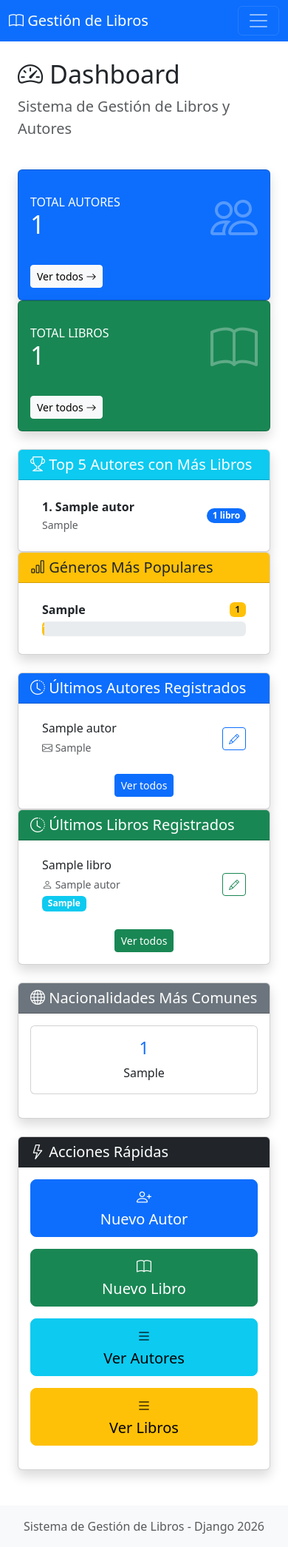
After one commit to Yesit21/Almacenaminento-de-libros-, a Django app: page / in a window 390 px wide. The commit adds this page. Shown: the whole page at 74% size. Run offline with Django 5.2, Linux system fonts and the light colour scheme; tables that the repository leaves empty hold one stand-in row (values such as "Sample post").

Commit message:
Agregar página de inicio con dashboard y estadísticas
- Vista HomeView con estadísticas generales
- Dashboard con total de autores y libros
- Top 5 autores con más libros
- Géneros más populares con gráficos
- Últimos 5 autores y libros registrados
- Nacionalidades más comunes
- Acciones rápidas
- Diseño responsive con Bootstrap
- Iconos y tarjetas visuales

```diff
--- a/gestion/templates/gestion/base.html
+++ b/gestion/templates/gestion/base.html
@@ -10,7 +10,7 @@
 <body>
     <nav class="navbar navbar-expand-lg navbar-dark bg-primary">
         <div class="container">
-            <a class="navbar-brand" href="/">
+            <a class="navbar-brand" href="{% url 'home' %}">
                 <i class="bi bi-book"></i> Gestión de Libros
             </a>
             <button class="navbar-toggler" type="button" data-bs-toggle="collapse" data-bs-target="#navbarNav">
@@ -18,6 +18,11 @@
             </button>
             <div class="collapse navbar-collapse" id="navbarNav">
                 <ul class="navbar-nav">
+                    <li class="nav-item">
+                        <a class="nav-link" href="{% url 'home' %}">
+                            <i class="bi bi-house"></i> Inicio
+                        </a>
+                    </li>
                     <li class="nav-item">
                         <a class="nav-link" href="{% url 'autor_list' %}">
                             <i class="bi bi-people"></i> Autores
--- /dev/null
+++ b/gestion/templates/gestion/home.html
@@ -0,0 +1,287 @@
+{% extends 'gestion/base.html' %}
+
+{% block title %}Dashboard - Gestión de Libros{% endblock %}
+
+{% block content %}
+<div class="container-fluid">
+    <!-- Encabezado -->
+    <div class="row mb-4">
+        <div class="col-12">
+            <h1 class="display-4">
+                <i class="bi bi-speedometer2"></i> Dashboard
+            </h1>
+            <p class="lead text-muted">Sistema de Gestión de Libros y Autores</p>
+        </div>
+    </div>
+
+    <!-- Tarjetas de Estadísticas -->
+    <div class="row mb-4">
+        <div class="col-md-6">
+            <div class="card text-white bg-primary shadow">
+                <div class="card-body">
+                    <div class="d-flex justify-content-between align-items-center">
+                        <div>
+                            <h6 class="card-title text-uppercase mb-0">Total Autores</h6>
+                            <h2 class="display-4 mb-0">{{ total_autores }}</h2>
+                        </div>
+                        <div>
+                            <i class="bi bi-people" style="font-size: 4rem; opacity: 0.3;"></i>
+                        </div>
+                    </div>
+                    <a href="{% url 'autor_list' %}" class="btn btn-light btn-sm mt-3">
+                        Ver todos <i class="bi bi-arrow-right"></i>
+                    </a>
+                </div>
+            </div>
+        </div>
+
+        <div class="col-md-6">
+            <div class="card text-white bg-success shadow">
+                <div class="card-body">
+                    <div class="d-flex justify-content-between align-items-center">
+                        <div>
+                            <h6 class="card-title text-uppercase mb-0">Total Libros</h6>
+                            <h2 class="display-4 mb-0">{{ total_libros }}</h2>
+                        </div>
+                        <div>
+                            <i class="bi bi-book" style="font-size: 4rem; opacity: 0.3;"></i>
+                        </div>
+                    </div>
+                    <a href="{% url 'libro_list' %}" class="btn btn-light btn-sm mt-3">
+                        Ver todos <i class="bi bi-arrow-right"></i>
+                    </a>
+                </div>
+            </div>
+        </div>
+    </div>
+
+    <!-- Gráficos y Estadísticas -->
+    <div class="row mb-4">
+        <!-- Top Autores -->
+        <div class="col-md-6">
+            <div class="card shadow">
+                <div class="card-header bg-info text-white">
+                    <h5 class="mb-0">
+                        <i class="bi bi-trophy"></i> Top 5 Autores con Más Libros
+                    </h5>
+                </div>
+                <div class="card-body">
+                    {% if autores_top %}
+                    <div class="list-group list-group-flush">
+                        {% for autor in autores_top %}
+                        <div class="list-group-item d-flex justify-content-between align-items-center">
+                            <div>
+                                <strong>{{ forloop.counter }}. {{ autor.nombre }}</strong>
+                                <br>
+                                <small class="text-muted">{{ autor.nacionalidad }}</small>
+                            </div>
+                            <span class="badge bg-primary rounded-pill">
+                                {{ autor.num_libros }} libro{{ autor.num_libros|pluralize }}
+                            </span>
+                        </div>
+                        {% endfor %}
+                    </div>
+                    {% else %}
+                    <p class="text-muted text-center">No hay datos disponibles</p>
+                    {% endif %}
+                </div>
+            </div>
+        </div>
+
+        <!-- Géneros Populares -->
+        <div class="col-md-6">
+            <div class="card shadow">
+                <div class="card-header bg-warning text-dark">
+                    <h5 class="mb-0">
+                        <i class="bi bi-bar-chart"></i> Géneros Más Populares
+                    </h5>
+                </div>
+                <div class="card-body">
+                    {% if generos_populares %}
+                    <div class="list-group list-group-flush">
+                        {% for genero in generos_populares %}
+                        <div class="list-group-item">
+                            <div class="d-flex justify-content-between align-items-center mb-1">
+                                <strong>{{ genero.genero }}</strong>
+                                <span class="badge bg-warning text-dark">{{ genero.total }}</span>
+                            </div>
+                            <div class="progress" style="height: 20px;">
+                                <div class="progress-bar bg-warning" role="progressbar"
+                                     style="width: {{ genero.total|add:'0'|floatformat:0 }}%"
+                                     aria-valuenow="{{ genero.total }}" aria-valuemin="0" aria-valuemax="100">
+                                    {{ genero.total }} libro{{ genero.total|pluralize }}
+                                </div>
+                            </div>
+                        </div>
+                        {% endfor %}
+                    </div>
+                    {% else %}
+                    <p class="text-muted text-center">No hay datos disponibles</p>
+                    {% endif %}
+                </div>
+            </div>
+        </div>
+    </div>
+
+    <!-- Últimos Registros -->
+    <div class="row mb-4">
+        <!-- Últimos Autores -->
+        <div class="col-md-6">
+            <div class="card shadow">
+                <div class="card-header bg-primary text-white">
+                    <h5 class="mb-0">
+                        <i class="bi bi-clock-history"></i> Últimos Autores Registrados
+                    </h5>
+                </div>
+                <div class="card-body">
+                    {% if ultimos_autores %}
+                    <div class="list-group list-group-flush">
+                        {% for autor in ultimos_autores %}
+                        <div class="list-group-item">
+                            <div class="d-flex justify-content-between align-items-center">
+                                <div>
+                                    <h6 class="mb-1">{{ autor.nombre }}</h6>
+                                    <small class="text-muted">
+                                        <i class="bi bi-envelope"></i> {{ autor.correo }}
+                                    </small>
+                                </div>
+                                <a href="{% url 'autor_update' autor.pk %}" class="btn btn-sm btn-outline-primary">
+                                    <i class="bi bi-pencil"></i>
+                                </a>
+                            </div>
+                        </div>
+                        {% endfor %}
+                    </div>
+                    <div class="text-center mt-3">
+                        <a href="{% url 'autor_list' %}" class="btn btn-primary btn-sm">Ver todos</a>
+                    </div>
+                    {% else %}
+                    <p class="text-muted text-center">No hay autores registrados</p>
+                    <div class="text-center">
+                        <a href="{% url 'autor_create' %}" class="btn btn-primary">
+                            <i class="bi bi-plus-circle"></i> Agregar Primer Autor
+                        </a>
+                    </div>
+                    {% endif %}
+                </div>
+            </div>
+        </div>
+
+        <!-- Últimos Libros -->
+        <div class="col-md-6">
+            <div class="card shadow">
+                <div class="card-header bg-success text-white">
+                    <h5 class="mb-0">
+                        <i class="bi bi-clock-history"></i> Últimos Libros Registrados
+                    </h5>
+                </div>
+                <div class="card-body">
+                    {% if ultimos_libros %}
+                    <div class="list-group list-group-flush">
+                        {% for libro in ultimos_libros %}
+                        <div class="list-group-item">
+                            <div class="d-flex justify-content-between align-items-center">
+                                <div>
+                                    <h6 class="mb-1">{{ libro.titulo }}</h6>
+                                    <small class="text-muted">
+                                        <i class="bi bi-person"></i> {{ libro.autor.nombre }}
+                                    </small>
+                                    <br>
+                                    <span class="badge bg-info">{{ libro.genero }}</span>
+                                </div>
+                                <a href="{% url 'libro_update' libro.pk %}" class="btn btn-sm btn-outline-success">
+                                    <i class="bi bi-pencil"></i>
+                                </a>
+                            </div>
+                        </div>
+                        {% endfor %}
+                    </div>
+                    <div class="text-center mt-3">
+                        <a href="{% url 'libro_list' %}" class="btn btn-success btn-sm">Ver todos</a>
+                    </div>
+                    {% else %}
+                    <p class="text-muted text-center">No hay libros registrados</p>
+                    <div class="text-center">
+                        <a href="{% url 'libro_create' %}" class="btn btn-success">
+                            <i class="bi bi-plus-circle"></i> Agregar Primer Libro
+                        </a>
+                    </div>
+                    {% endif %}
+                </div>
+            </div>
+        </div>
+    </div>
+
+    <!-- Nacionalidades -->
+    <div class="row mb-4">
+        <div class="col-12">
+            <div class="card shadow">
+                <div class="card-header bg-secondary text-white">
+                    <h5 class="mb-0">
+                        <i class="bi bi-globe"></i> Nacionalidades Más Comunes
+                    </h5>
+                </div>
+                <div class="card-body">
+                    {% if nacionalidades_comunes %}
+                    <div class="row">
+                        {% for nac in nacionalidades_comunes %}
+                        <div class="col-md-2 text-center mb-3">
+                            <div class="card">
+                                <div class="card-body">
+                                    <h3 class="text-primary">{{ nac.total }}</h3>
+                                    <p class="mb-0">{{ nac.nacionalidad }}</p>
+                                </div>
+                            </div>
+                        </div>
+                        {% endfor %}
+                    </div>
+                    {% else %}
+                    <p class="text-muted text-center">No hay datos disponibles</p>
+                    {% endif %}
+                </div>
+            </div>
+        </div>
+    </div>
+
+    <!-- Acciones Rápidas -->
+    <div class="row">
+        <div class="col-12">
+            <div class="card shadow">
+                <div class="card-header bg-dark text-white">
+                    <h5 class="mb-0">
+                        <i class="bi bi-lightning"></i> Acciones Rápidas
+                    </h5>
+                </div>
+                <div class="card-body">
+                    <div class="row text-center">
+                        <div class="col-md-3 mb-3">
+                            <a href="{% url 'autor_create' %}" class="btn btn-primary btn-lg w-100">
+                                <i class="bi bi-person-plus"></i><br>
+                                Nuevo Autor
+                            </a>
+                        </div>
+                        <div class="col-md-3 mb-3">
+                            <a href="{% url 'libro_create' %}" class="btn btn-success btn-lg w-100">
+                                <i class="bi bi-book"></i><br>
+                                Nuevo Libro
+                            </a>
+                        </div>
+                        <div class="col-md-3 mb-3">
+                            <a href="{% url 'autor_list' %}" class="btn btn-info btn-lg w-100">
+                                <i class="bi bi-list"></i><br>
+                                Ver Autores
+                            </a>
+                        </div>
+                        <div class="col-md-3 mb-3">
+                            <a href="{% url 'libro_list' %}" class="btn btn-warning btn-lg w-100">
+                                <i class="bi bi-list"></i><br>
+                                Ver Libros
+                            </a>
+                        </div>
+                    </div>
+                </div>
+            </div>
+        </div>
+    </div>
+</div>
+{% endblock %}
--- a/gestion/urls.py
+++ b/gestion/urls.py
@@ -2,6 +2,9 @@ from django.urls import path
 from . import views
 
 urlpatterns = [
+    # Home Dashboard
+    path('', views.HomeView.as_view(), name='home'),
+
     # URLs para Autores
     path('autores/', views.AutorListView.as_view(), name='autor_list'),
     path('autores/crear/', views.AutorCreateView.as_view(), name='autor_create'),
--- a/gestion/views.py
+++ b/gestion/views.py
@@ -1,11 +1,46 @@
 from django.shortcuts import render, redirect
 from django.urls import reverse_lazy
-from django.views.generic import ListView, CreateView, UpdateView, DeleteView
+from django.views.generic import ListView, CreateView, UpdateView, DeleteView, TemplateView
 from django.contrib import messages
-from django.db.models import Q
 from django.db.models import Q, Count
+from datetime import datetime, timedelta
 from .models import Autor, Libro
 from .forms import AutorForm, LibroForm
+
+# ============= VISTA DE INICIO (DASHBOARD) =============
+
+class HomeView(TemplateView):
+    template_name = 'gestion/home.html'
+
+    def get_context_data(self, **kwargs):
+        context = super().get_context_data(**kwargs)
+
+        # Estadísticas generales
+        context['total_autores'] = Autor.objects.count()
+        context['total_libros'] = Libro.objects.count()
+
+        # Últimos registros
+        context['ultimos_autores'] = Autor.objects.order_by('-id')[:5]
+        context['ultimos_libros'] = Libro.objects.select_related('autor').order_by('-id')[:5]
+
+        # Autores con más libros
+        context['autores_top'] = Autor.objects.annotate(
+            num_libros=Count('libros')
+        ).order_by('-num_libros')[:5]
+
+        # Géneros más populares
+        generos = Libro.objects.values('genero').annotate(
+            total=Count('genero')
+        ).order_by('-total')[:5]
+        context['generos_populares'] = generos
+
+        # Nacionalidades más comunes
+        nacionalidades = Autor.objects.values('nacionalidad').annotate(
+            total=Count('nacionalidad')
+        ).order_by('-total')[:5]
+        context['nacionalidades_comunes'] = nacionalidades
+
+        return context
 
 # ============= VISTAS GENÉRICAS PARA AUTORES =============
 
```
